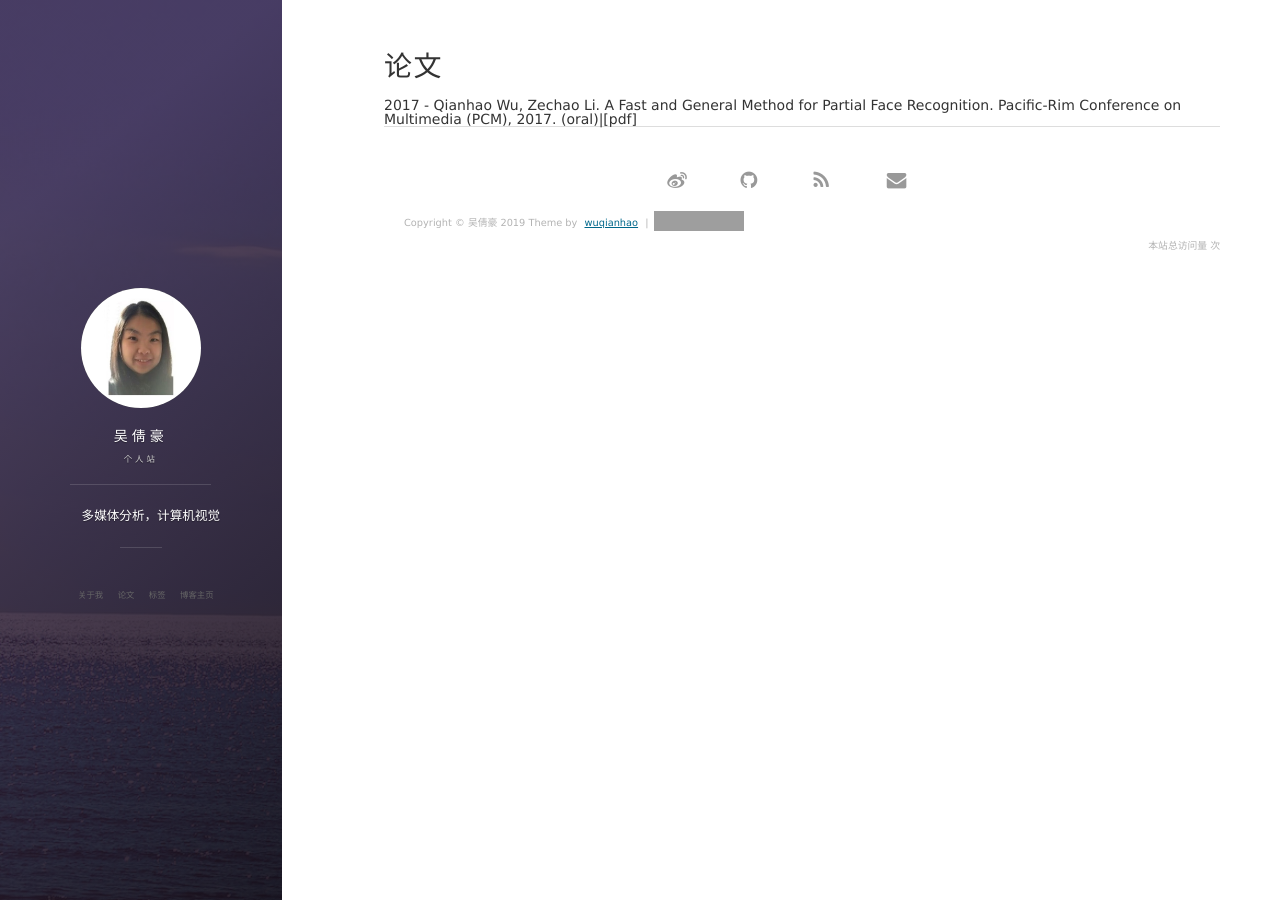
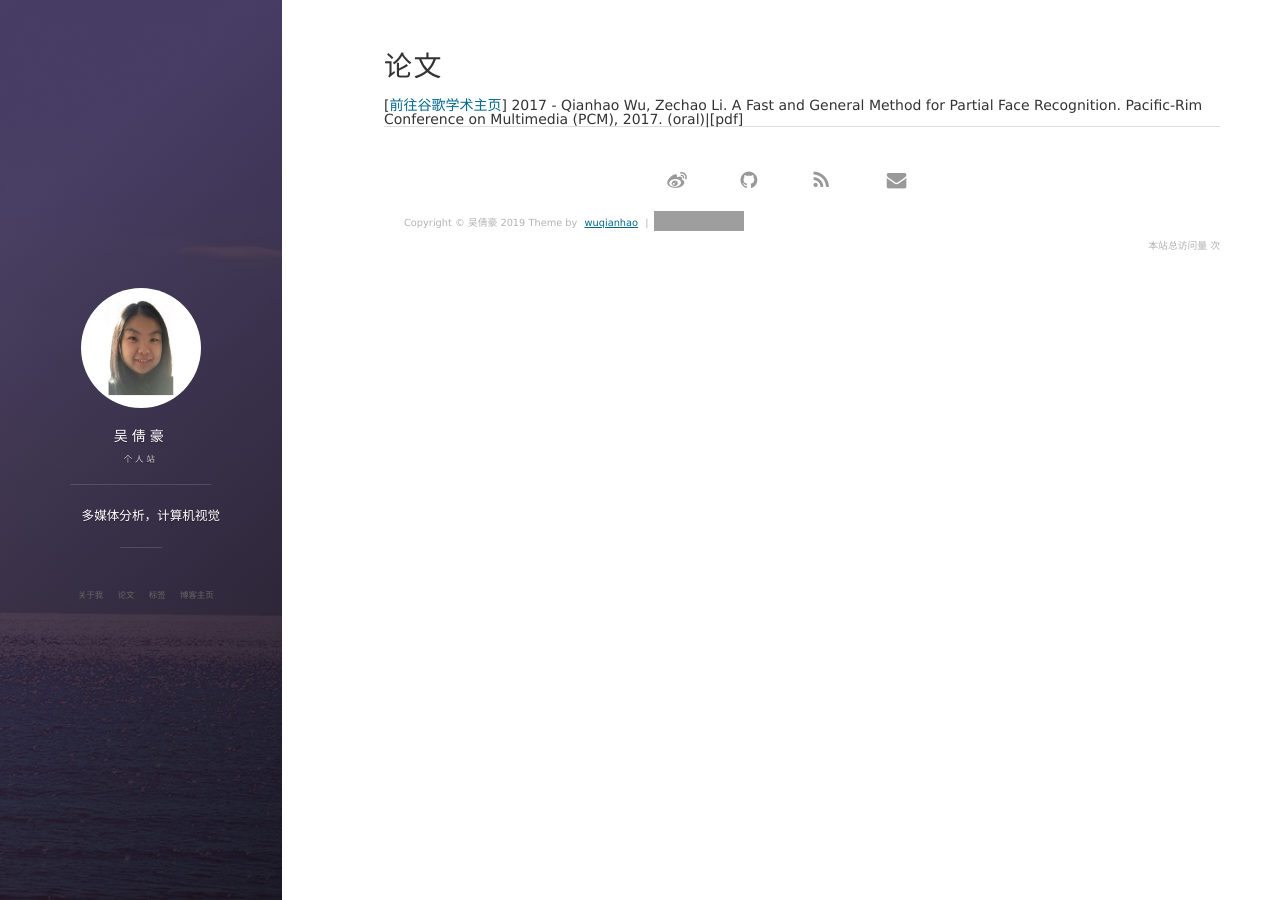
Before and after one commit to wqhIris/homepage, a Jekyll site: the page built from archive.html, in a window 1280 px wide. Built offline with Jekyll 4.4.1, drawn with Linux system fonts in a browser that asks for light colours; nearby versions of some CDN libraries; comment, search, counter and statistics services are not loaded; grey boxes are pictures that could not be loaded.

Commit message:
Update archive.html

```diff
--- a/archive.html
+++ b/archive.html
@@ -2,8 +2,8 @@
 layout: page
 title : 论文
 header : 所有论文
-group: navigation
 ---
+[<a href='https://scholar.google.com/citations?hl=zh-CN&view_op=list_works&gmla=AJsN-F72GAouxsqHZy6VUO6wTkEHOtExEs8y7ekExKa8_e2Z2xWYv30hmRYPhq14Mione6Ilv-dJE-vCcuqrY8GeMYzK7xX4oNiQ97zvTMHSHZwTorxHJxQ&user=xc4cV7IAAAAJ'>前往谷歌学术主页</a>]
 
 2017
 - Qianhao Wu, Zechao Li. A Fast and General Method for Partial Face Recognition. Pacific-Rim Conference on Multimedia (PCM), 2017. (oral)|[<a] href='https://link.springer.com/chapter/10.1007%2F978-3-319-77380-3_21'>pdf</a>]
```
